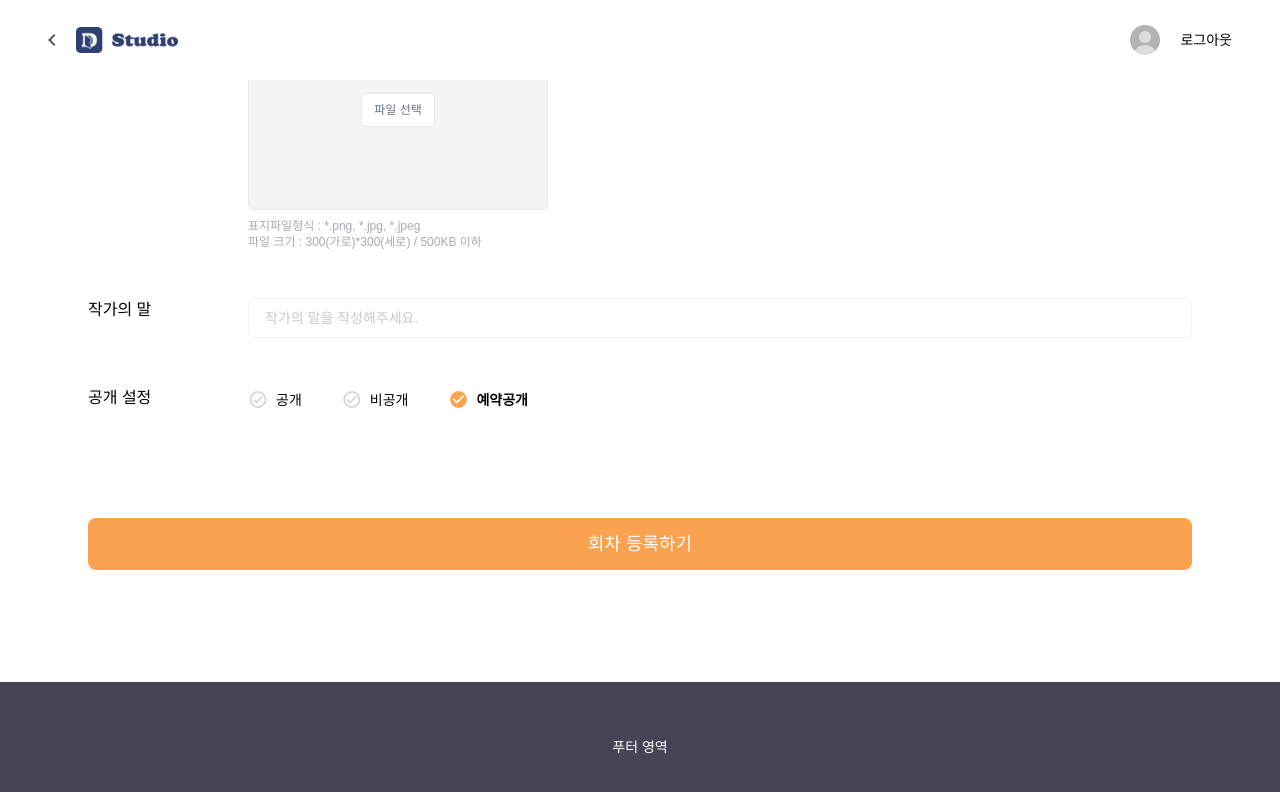
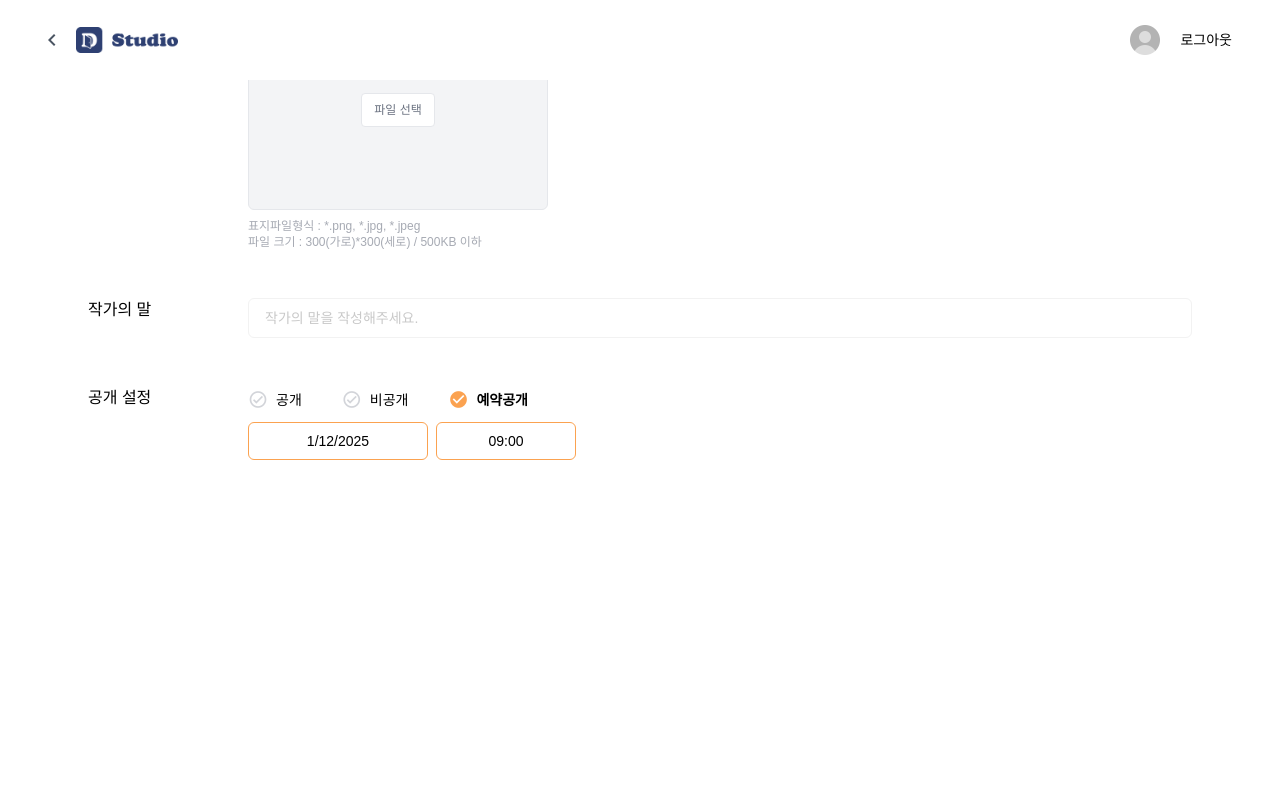
Before and after one commit to Pretzel-11-12/dreamketcher-fe, a Next.js app: page /creator/episode/new in a window 1280 px wide. Both pictures are taken after a click on the label "예약공개". Shown: the part 627-1419 px from the top of the page. Built offline with nearby package versions, Linux system fonts and the light colour scheme.

Commit message:
feat: 예약공개 컴포넌트 개발

```diff
--- a/package.json
+++ b/package.json
@@ -19,6 +19,7 @@
     "next-auth": "^4.24.10",
     "next-svgr": "^0.0.2",
     "react": "^18.3.1",
+    "react-calendar": "^5.1.0",
     "react-dom": "^18.0.0",
     "zustand": "^5.0.2"
   },
--- /dev/null
+++ b/src/app/(creator)/creator/episode/_components/DateTimeSelector/DateSelector.tsx
@@ -0,0 +1,41 @@
+import { useState } from 'react';
+import Calendar from 'react-calendar';
+import './calendar.css';
+
+type ValuePiece = Date | null;
+type Value = ValuePiece | [ValuePiece, ValuePiece];
+
+const DateSelector: React.FC<{}> = () => {
+  const [visible, setVisible] = useState<boolean>(false);
+  const [value, setValue] = useState<Value>(new Date());
+
+  const onChangeCalendar = (value: Value) => {
+    setValue(value);
+    setVisible(false);
+  };
+
+  return (
+    <div className="relative">
+      <div
+        onClick={() => setVisible(!visible)}
+        className="text-sm bg-white border border-brand-yellow rounded-md p-2 flex justify-center font-normal cursor-pointer w-[180px]"
+      >
+        <span>
+          {value ? new Date(String(value)).toLocaleDateString() : '-'}
+        </span>
+      </div>
+      {visible && (
+        <Calendar
+          onChange={onChangeCalendar}
+          value={value}
+          className="bg-white rounded-md border border-brand-yellow p-4 text-sm w-[300px] h-[300px] absolute top-12"
+          next2Label={null}
+          prev2Label={null}
+          formatDay={(locale, date) => `${date.getDate()}`}
+        />
+      )}
+    </div>
+  );
+};
+
+export default DateSelector;
--- /dev/null
+++ b/src/app/(creator)/creator/episode/_components/DateTimeSelector/DateTimeSelector.tsx
@@ -0,0 +1,13 @@
+import DateSelector from './DateSelector';
+import TimeSelector from './TimeSelector';
+
+const DateTimeSelector: React.FC<{}> = () => {
+  return (
+    <div className="flex gap-2">
+      <DateSelector />
+      <TimeSelector />
+    </div>
+  );
+};
+
+export default DateTimeSelector;
--- /dev/null
+++ b/src/app/(creator)/creator/episode/_components/DateTimeSelector/TimeSelector.tsx
@@ -0,0 +1,47 @@
+import _ from 'lodash';
+import { useState } from 'react';
+
+const TimeSelector: React.FC<{}> = () => {
+  const [visible, setVisible] = useState<boolean>(false);
+  const [value, setValue] = useState<string>('09:00');
+
+  const times = _.range(0, 24).map(
+    (hour) => hour.toString().padStart(2, '0') + ':00'
+  );
+
+  const onChangeTime = (value: string) => {
+    setValue(value);
+    setVisible(false);
+  };
+
+  return (
+    <div className="relative">
+      <div
+        onClick={() => setVisible(!visible)}
+        className="text-sm bg-white border border-brand-yellow rounded-md w-[140px] h-full flex justify-center font-normal cursor-pointer items-center"
+      >
+        <span>{value}</span>
+      </div>
+      {visible && (
+        <div className="flex flex-col h-[250px] w-[200px] overflow-scroll border rounded-md absolute top-12 text-sm py-1 bg-white">
+          {times.map((time) => (
+            <div
+              className="border-b py-2 cursor-pointer hover:bg-brand-gray px-3"
+              onClick={() => onChangeTime(time)}
+            >
+              <span
+                className={`${
+                  time === value ? 'text-brand-yellow' : 'text-slate-700'
+                }`}
+              >
+                {time}
+              </span>
+            </div>
+          ))}
+        </div>
+      )}
+    </div>
+  );
+};
+
+export default TimeSelector;
--- /dev/null
+++ b/src/app/(creator)/creator/episode/_components/DateTimeSelector/calendar.css
@@ -0,0 +1,39 @@
+.react-calendar {
+  @apply p-5;
+}
+.react-calendar__month-view__weekdays__weekday {
+  @apply flex items-center justify-center;
+}
+
+abbr {
+  @apply no-underline;
+}
+
+.react-calendar__month-view__days__day {
+  @apply py-[5px] border border-transparent;
+}
+.react-calendar__tile--now {
+  @apply bg-gray-200 rounded-md border border-gray-300;
+}
+
+.react-calendar__tile--active {
+  @apply bg-brand-yellow rounded-md text-white border border-brand-yellow;
+}
+
+.react-calendar__navigation {
+  @apply flex pb-4;
+}
+
+.react-calendar__month-view__weekdays {
+  @apply pb-2;
+}
+.react-calendar__navigation button {
+  @apply font-semibold;
+}
+
+.react-calendar__month-view__days__day--neighboringMonth {
+  @apply text-gray-300;
+}
+.react-calendar__navigation__label {
+  @apply pointer-events-none;
+}
--- a/src/app/(creator)/creator/episode/_components/EpisodeForm.tsx
+++ b/src/app/(creator)/creator/episode/_components/EpisodeForm.tsx
@@ -3,6 +3,8 @@ import Button from '@/app/_component/Button';
 import Input from '@/app/_component/Input';
 import RadioButton from '@/app/_component/RadioButton';
 import ThumbnailUploader from '../../_component/ThumbnailUploader';
+import DateTimeSelector from './DateTimeSelector/DateTimeSelector';
+import { useState } from 'react';
 
 export interface EpisodeFormInfo {
   title: string;
@@ -13,6 +15,7 @@ export interface EpisodeFormInfo {
   private_setting: string;
 }
 const EpisodeForm = () => {
+  const [publicSetting, setPublicSetting] = useState('public');
   return (
     <div className="flex flex-col w-full gap-12 pb-20">
       <div className="grid grid-cols-[10rem_1fr] items-start">
@@ -46,15 +49,20 @@ const EpisodeForm = () => {
         <Input placeholder="작가의 말을 작성해주세요." />
       </div>
 
-      <div className="grid grid-cols-[10rem_1fr] items-start pb-14">
+      <div className="grid grid-cols-[10rem_1fr] items-start pb-[300px]">
         <div>공개 설정</div>
+        <div className="flex flex-col gap-2 w-full">
           <RadioButton
             options={[
               { id: 'public', label: '공개' },
               { id: 'prvate', label: '비공개' },
               { id: 'scheduled', label: '예약공개' },
             ]}
+            selectedValue={publicSetting}
+            onChange={setPublicSetting}
           />
+          {publicSetting === 'scheduled' && <DateTimeSelector />}
+        </div>
       </div>
 
       <Button props={{ size: 'L', variant: 'brand-yellow' }}>
--- a/src/app/(default)/webtoon/detail/_component/CommentListItem.tsx
+++ b/src/app/(default)/webtoon/detail/_component/CommentListItem.tsx
@@ -12,7 +12,7 @@ export default function CommentListItem({
   timestamp,
   like,
 }: CommentInfo) {
-  const time = new Date(timestamp).toISOString().split("T")[0];
+  const time = new Date(timestamp).toISOString().split('T')[0];
   return (
     <div className="grid grid-cols-[auto_1fr] py-4 gap-2 border-b">
       <span className="mdi mdi-account-circle text-gray-600/50 text-[40px] -mt-3"></span>
```
Also changed, not shown: 1 other file (tests, documents, lock files or other folders). Lines whose indentation alone changed are shown as unchanged.
